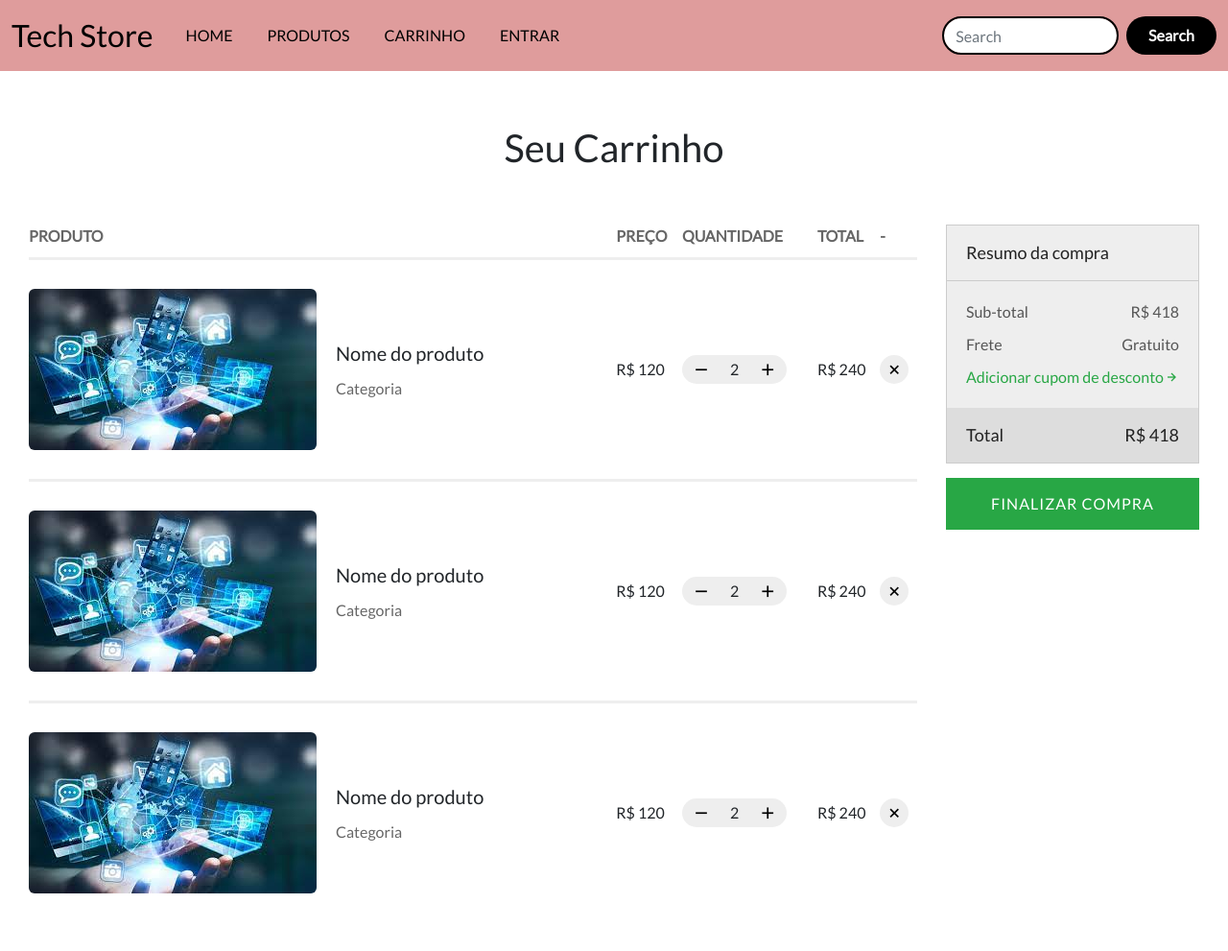
After one commit to IgorFreiredeMorais/Tech-Store, a Django app: page /shop-cart in a window 1280 px wide. The commit adds this page. Shown: the whole page at 96% size. Run offline with Django 4.2, Linux system fonts and the light colour scheme; some libraries are stand-ins or nearby versions; some web fonts are replaced.

Commit message:
criando carrinho de produtos

```diff
--- /dev/null
+++ b/app_tech_store/static/css/shopCartStyle.css
@@ -0,0 +1,249 @@
+@import url("https://fonts.googleapis.com/css2?family=Lato&display=swap");
+* {
+  margin: 0;
+  padding: 0;
+}
+
+body {
+  background: #f6f6f6;
+  font-family: "Lato", sans-serif;
+}
+
+body > header {
+  background: #111;
+  color: white;
+  font-size: 24px;
+  padding: 20px 0;
+  display: -webkit-box;
+  display: -ms-flexbox;
+  display: flex;
+  -webkit-box-pack: center;
+  -ms-flex-pack: center;
+  justify-content: center;
+}
+
+body > main {
+  background: #fff;
+  padding: 0 30px 30px;
+}
+
+body > main .page-title {
+  font-size: 40px;
+  padding: 50px 0;
+  text-align: center;
+}
+
+body > main .content {
+  display: -webkit-box;
+  display: -ms-flexbox;
+  display: flex;
+}
+
+body > main .content section {
+  -webkit-box-flex: 1;
+  -ms-flex: 1;
+  flex: 1;
+}
+
+body > main .content aside {
+  min-width: 250px;
+}
+
+button {
+  cursor: pointer;
+  font-family: "Lato", sans-serif;
+}
+
+table {
+  width: 100%;
+  border-collapse: collapse;
+}
+
+table thead tr {
+  border-bottom: 3px solid #eee;
+}
+
+table thead tr th {
+  text-align: left;
+  padding-bottom: 10px;
+  text-transform: uppercase;
+  color: #666;
+}
+
+table tbody tr {
+  border-bottom: 3px solid #eee;
+}
+
+table tbody tr:last-child {
+  border: 0;
+}
+
+table tbody tr td {
+  padding: 30px 0;
+}
+
+.product {
+  display: -webkit-box;
+  display: -ms-flexbox;
+  display: flex;
+  -webkit-box-align: center;
+  -ms-flex-align: center;
+  align-items: center;
+}
+
+.product img {
+  border-radius: 6px;
+}
+
+.product .info {
+  margin-left: 20px;
+}
+
+.product .info .name {
+  font-size: 20px;
+  margin-bottom: 10px;
+}
+
+.product .info .category {
+  color: #666;
+}
+
+.qty {
+  background: #eee;
+  display: -webkit-inline-box;
+  display: -ms-inline-flexbox;
+  display: inline-flex;
+  padding: 0 0;
+  -ms-flex-pack: distribute;
+  justify-content: space-around;
+  -webkit-box-align: center;
+  -ms-flex-align: center;
+  align-items: center;
+  min-width: 60px;
+  border-radius: 20px;
+  overflow: hidden;
+  height: 30px;
+}
+
+.qty span {
+  margin: 0 10px;
+}
+
+.qty button {
+  display: -webkit-box;
+  display: -ms-flexbox;
+  display: flex;
+  -webkit-box-align: center;
+  -ms-flex-align: center;
+  align-items: center;
+  background: transparent;
+  border: 0;
+  padding: 0 10px;
+  font-size: 20px;
+  height: 100%;
+}
+
+.qty button:hover {
+  background: #ddd;
+}
+
+.remove {
+  background: #eee;
+  border: 0;
+  width: 30px;
+  height: 30px;
+  border-radius: 100%;
+  display: -webkit-box;
+  display: -ms-flexbox;
+  display: flex;
+  -webkit-box-align: center;
+  -ms-flex-align: center;
+  align-items: center;
+  -webkit-box-pack: center;
+  -ms-flex-pack: center;
+  justify-content: center;
+  font-size: 20px;
+}
+
+.remove:hover {
+  background: #ddd;
+}
+
+aside {
+  margin-left: 30px;
+}
+
+aside .box {
+  margin-bottom: 15px;
+  border: 1px solid #ccc;
+  background: #eee;
+  color: #222;
+}
+
+aside .box header {
+  padding: 15px 20px;
+  font-size: 18px;
+  border-bottom: 1px solid #ccc;
+}
+
+aside .box .info {
+  padding: 20px;
+  font-size: 16px;
+}
+
+aside .box .info > div {
+  display: -webkit-box;
+  display: -ms-flexbox;
+  display: flex;
+  -webkit-box-pack: justify;
+  -ms-flex-pack: justify;
+  justify-content: space-between;
+  margin-bottom: 10px;
+  color: #555;
+}
+
+aside .box .info > div:last-child {
+  margin: 0;
+}
+
+aside .box .info button {
+  color: #28a745;
+  background: transparent;
+  border: 0;
+  display: -webkit-box;
+  display: -ms-flexbox;
+  display: flex;
+  -webkit-box-align: center;
+  -ms-flex-align: center;
+  align-items: center;
+  font-size: 16px;
+}
+
+aside .box footer {
+  padding: 15px 20px;
+  background: #ddd;
+  font-size: 18px;
+  display: -webkit-box;
+  display: -ms-flexbox;
+  display: flex;
+  -webkit-box-pack: justify;
+  -ms-flex-pack: justify;
+  justify-content: space-between;
+}
+
+aside > button {
+  border: 0;
+  padding: 15px 0;
+  color: white;
+  background: #28a745;
+  display: block;
+  width: 100%;
+  text-transform: uppercase;
+  letter-spacing: 1px;
+  font-size: 16px;
+}
+
+aside > button:hover {
+  background: #3bc55b;
+}
+/*# sourceMappingURL=styles.css.map */
--- a/app_tech_store/templates/base.html
+++ b/app_tech_store/templates/base.html
@@ -53,7 +53,7 @@
             <li class="nav-item dropdown">
               <a
                 class="nav-link"
-                href="/"
+                href="/shop-cart"
                 role="button"
                 data-bs-toggle="dropdown"
                 aria-expanded="false"
--- /dev/null
+++ b/app_tech_store/templates/shopCart.html
@@ -0,0 +1,127 @@
+{% extends 'base.html' %} {% block conteudo %}
+<html lang="en">
+  <head>
+    <meta charset="UTF-8" />
+    <meta http-equiv="X-UA-Compatible" content="IE=edge" />
+    <meta name="viewport" content="width=device-width, initial-scale=1.0" />
+    <title>Carrinho de Compras</title>
+    {% load static %}
+    <link rel="stylesheet" href="{% static 'css/shopCartStyle.css' %}" />
+    <link
+      href="https://unpkg.com/boxicons@2.1.4/css/boxicons.min.css"
+      rel="stylesheet"
+    />
+  </head>
+  <body>
+    <main>
+      <div class="page-title">Seu Carrinho</div>
+      <div class="content">
+        <section>
+          <table>
+            <thead>
+              <tr>
+                <th>Produto</th>
+                <th>Preço</th>
+                <th>Quantidade</th>
+                <th>Total</th>
+                <th>-</th>
+              </tr>
+            </thead>
+            <tbody>
+              <tr>
+                <td>
+                  <div class="product">
+                    <img src="{% static 'images/imagem1.jpg' %}" alt="" />
+                    <div class="info">
+                      <div class="name">Nome do produto</div>
+                      <div class="category">Categoria</div>
+                    </div>
+                  </div>
+                </td>
+                <td>R$ 120</td>
+                <td>
+                  <div class="qty">
+                    <button><i class="bx bx-minus"></i></button>
+                    <span class="product-qtd-input">2</span>
+                    <button><i class="bx bx-plus"></i></button>
+                  </div>
+                </td>
+                <td>R$ 240</td>
+                <td>
+                  <button class="remove"><i class="bx bx-x"></i></button>
+                </td>
+              </tr>
+              <tr>
+                <td>
+                  <div class="product">
+                    <img src="{% static 'images/imagem1.jpg' %}" alt="" />
+                    <div class="info">
+                      <div class="name">Nome do produto</div>
+                      <div class="category">Categoria</div>
+                    </div>
+                  </div>
+                </td>
+                <td>R$ 120</td>
+                <td>
+                  <div class="qty">
+                    <button><i class="bx bx-minus"></i></button>
+                    <span>2</span>
+                    <button><i class="bx bx-plus"></i></button>
+                  </div>
+                </td>
+                <td>R$ 240</td>
+                <td>
+                  <button class="remove"><i class="bx bx-x"></i></button>
+                </td>
+              </tr>
+              <tr>
+                <td>
+                  <div class="product">
+                    <img src="{% static 'images/imagem1.jpg' %}" alt="" />
+                    <div class="info">
+                      <div class="name">Nome do produto</div>
+                      <div class="category">Categoria</div>
+                    </div>
+                  </div>
+                </td>
+                <td>R$ 120</td>
+                <td>
+                  <div class="qty">
+                    <button><i class="bx bx-minus"></i></button>
+                    <span>2</span>
+                    <button><i class="bx bx-plus"></i></button>
+                  </div>
+                </td>
+                <td>R$ 240</td>
+                <td>
+                  <button class="remove"><i class="bx bx-x"></i></button>
+                </td>
+              </tr>
+            </tbody>
+          </table>
+        </section>
+        <aside>
+          <div class="box">
+            <header>Resumo da compra</header>
+            <div class="info">
+              <div><span>Sub-total</span><span>R$ 418</span></div>
+              <div><span>Frete</span><span>Gratuito</span></div>
+              <div>
+                <button>
+                  Adicionar cupom de desconto
+                  <i class="bx bx-right-arrow-alt"></i>
+                </button>
+              </div>
+            </div>
+            <footer>
+              <span>Total</span>
+              <span>R$ 418</span>
+            </footer>
+          </div>
+          <button>Finalizar Compra</button>
+        </aside>
+      </div>
+    </main>
+  </body>
+</html>
+{% endblock %}
--- a/app_tech_store/views.py
+++ b/app_tech_store/views.py
@@ -15,6 +15,10 @@ def home(request):
         products =  Product.objects.all()
 
     return render(request, 'home.html', {'products':products})
+
+def shop_cart(request):
+
+    return render(request, 'shopCart.html')
 
 ## vies do produto
 @login_required
--- a/projeto_tech_store/urls.py
+++ b/projeto_tech_store/urls.py
@@ -4,6 +4,7 @@ from django.contrib import admin
 
 urlpatterns = [
     path('', views.home, name="home"),
+    path('shop-cart', views.shop_cart, name="shop-cart"),
     # urls do produto
     path('admin/product/add-product', views.admin_add_products, name='add_products'),
     path('admin/product/products', views.admin_list_products, name='list_products'),
```
Also changed, not shown: app_tech_store/static/js/shop-cart.js (added, +130 -0 lines), db.sqlite3.
